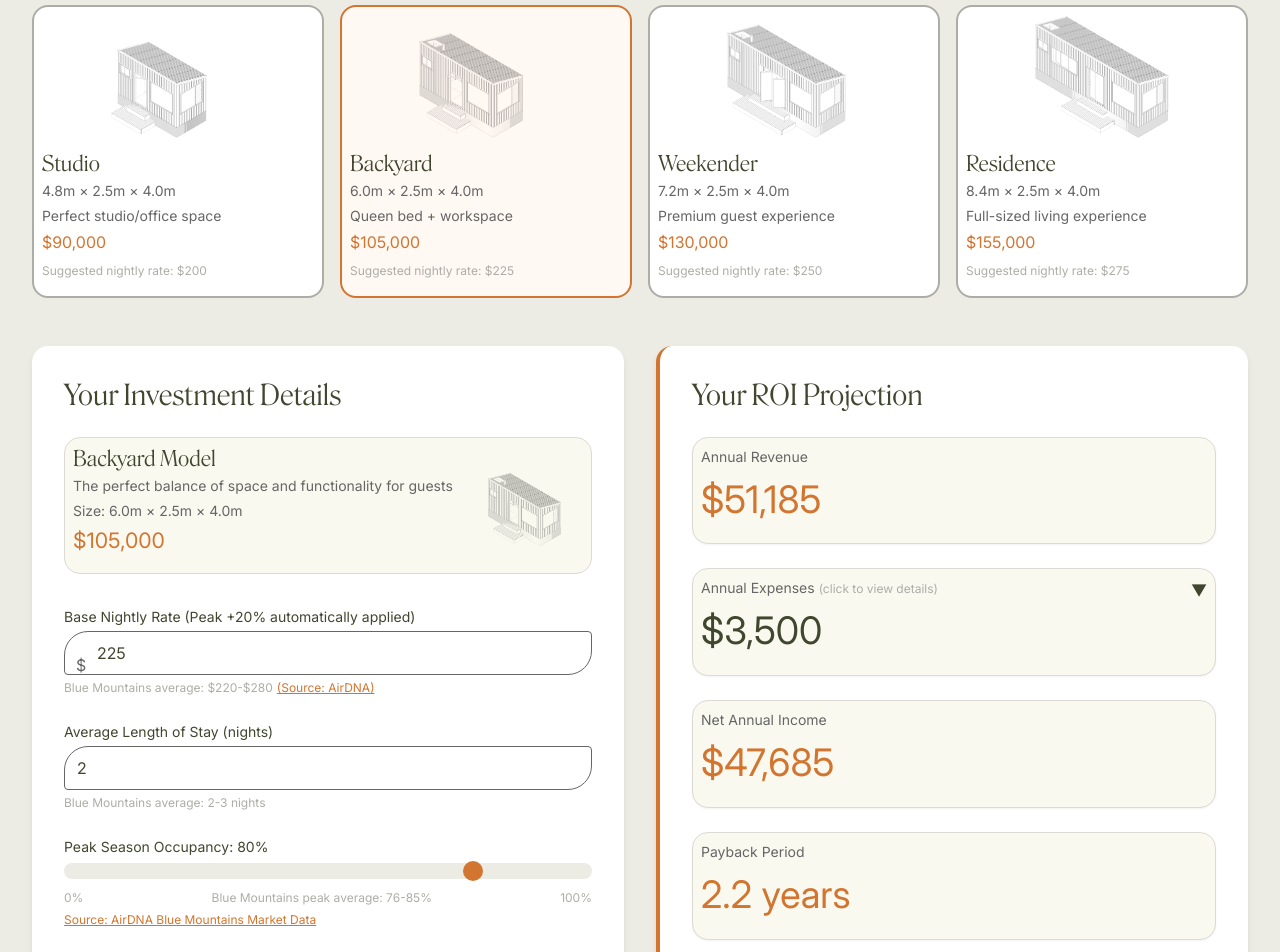
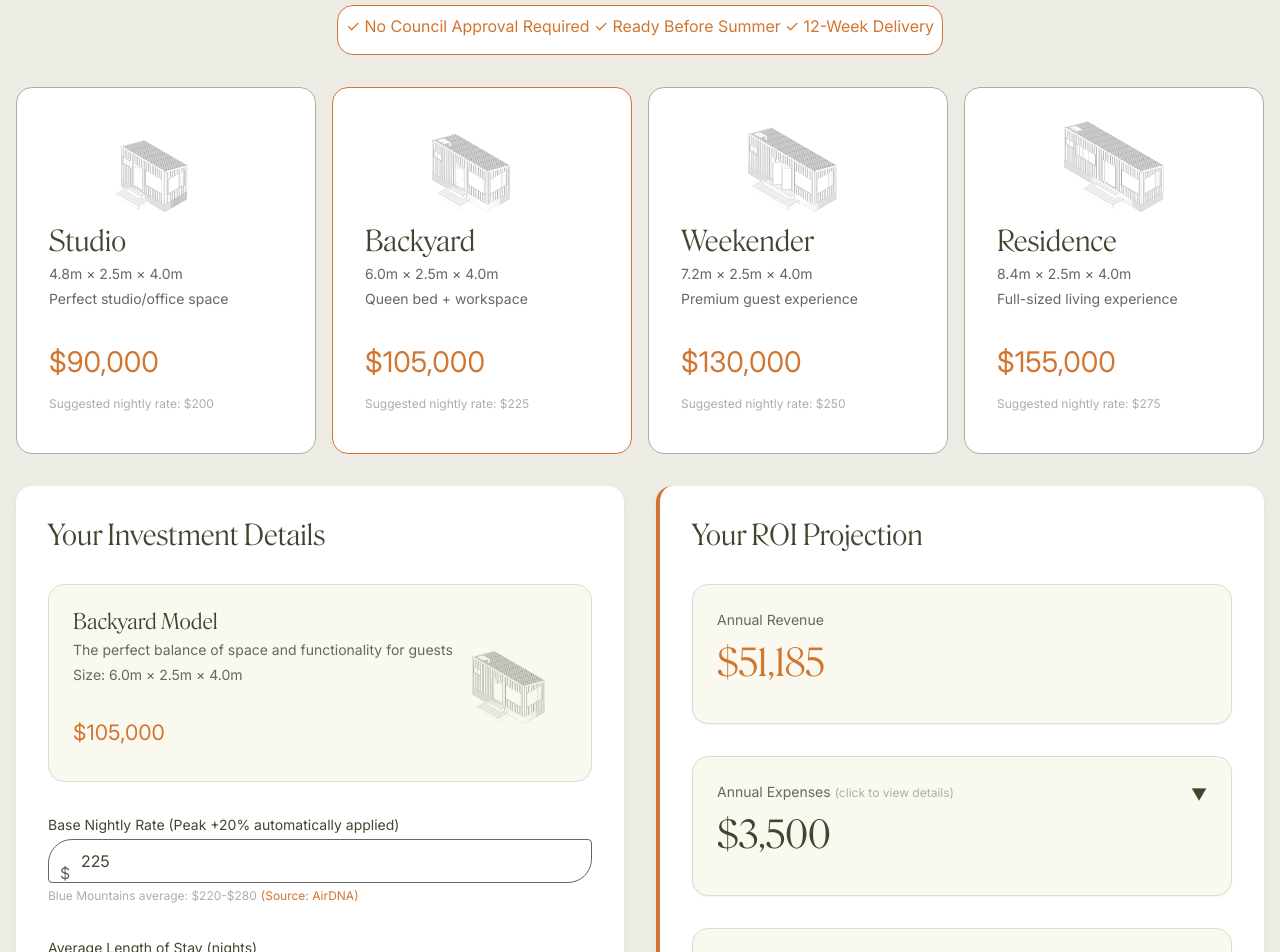
Before and after one commit to talltiny/tall-tiny-calculator, a React (Vite) app: page / in a window 1280 px wide. Shown: the part 1640-2592 px from the top of the page. Built offline with nearby package versions, Linux system fonts and the light colour scheme.

Commit message:
trying to fix borders and layout

```diff
--- a/src/TallTinyROICalculator.jsx
+++ b/src/TallTinyROICalculator.jsx
@@ -202,12 +202,7 @@ const TallTinyROICalculator = () => {
   };
 
   const formatCurrency = (amount) => {
-    return new Intl.NumberFormat('en-AU', {
-      style: 'currency',
-      currency: 'AUD',
-      minimumFractionDigits: 0,
-      maximumFractionDigits: 0,
-    }).format(amount);
+    return `${formatNumber(amount)}`;
   };
 
   const formatNumber = (num) => {
@@ -220,7 +215,7 @@ const TallTinyROICalculator = () => {
 
   return (
     <div className="min-h-screen bg-neutral-lighter font-body">
-      <div className="max-w-lg mx-auto py-large px-medium">
+      <div className="max-w-lg py-large">
         {/* Header with Logo */}
         <header className="text-center mb-medium">
           <div className="mb-xsmall">
@@ -234,7 +229,8 @@ const TallTinyROICalculator = () => {
           </div>
 
           {/* Added Investment Calculator Title */}
-          <h1 className="text-h2 font-light text-neutral-darkest mb-medium">
+          <h1 className="text-h2 font-light text-neutral-darkest mb-medium"
+              style={{fontFamily: "'Roslindalevariable Opsz Slnt Wdth Wght', Times New Roman, sans-serif", fontVariationSettings: '"wght" 300, "wdth" 90, "opsz" 48'}}>
             Investment Calculator
           </h1>
 
@@ -275,39 +271,37 @@ const TallTinyROICalculator = () => {
         </header>
 
         {/* Model Selection */}
-        <section className="mb-large">
-          <h2 className="text-h4 font-light text-neutral-darkest mb-small text-center">
-            Choose Your Tiny Home Model
-          </h2>
+        <section className="mb-medium">
           <div className="grid grid-cols-1 md:grid-cols-2 lg:grid-cols-4 gap-4">
             {Object.entries(modelData).map(([key, data]) => (
               <div
                 key={key}
                 onClick={() => handleModelChange(key)}
-                className={`border-2 rounded-standard p-xxsmall cursor-pointer transition-all bg-white ${
+                className={`border border-neutral-light rounded-standard p-medium cursor-pointer bg-white ${
                   model === key
                     ? 'border-tt-timber bg-neutral-lightest'
-                    : 'border-neutral-light hover:border-neutral'
+                    : 'hover:border-neutral'
                 }`}
+                style={{ display: 'flex', flexDirection: 'column', height: '100%' }}
               >
-                {/* Model Image */}
-                <div className="mb-xxsmall h-32 flex items-center justify-center overflow-hidden">
+                <div className="mb-xxsmall flex justify-center h-24">
                   <img
                     src={data.image}
                     alt={`${key} model`}
-                    className="object-contain h-full w-full"
+                    className="object-contain h-full"
                   />
                 </div>
-                <h3 className="font-semibold capitalize text-large mb-tiny text-neutral-darkest">
+                <h3 className="font-light capitalize text-h5 mb-tiny text-neutral-darkest"
+                    style={{fontFamily: "'Roslindalevariable Opsz Slnt Wdth Wght', Times New Roman, sans-serif", fontVariationSettings: '"wght" 300, "wdth" 90, "opsz" 30'}}>
                   {key}
                 </h3>
                 <p className="text-small text-neutral mb-tiny">{data.size}</p>
-                <p className="text-small text-neutral mb-tiny">{data.features}</p>
-                <p className="font-bold text-tt-timber">
-                  {formatCurrency(data.price)}
+                <p className="text-small text-neutral mb-medium">{data.features}</p>
+                <p className="font-bold text-tt-timber text-h5">
+                  ${formatNumber(data.price)}
                 </p>
                 <p className="text-tiny text-neutral-light mt-tiny">
-                  Suggested nightly rate: {formatCurrency(data.suggestedRate)}
+                  Suggested nightly rate: ${data.suggestedRate}
                 </p>
               </div>
             ))}
@@ -318,21 +312,23 @@ const TallTinyROICalculator = () => {
         <div className="grid grid-cols-1 lg:grid-cols-2 gap-8">
           {/* Input Panel */}
           <div className="bg-white rounded-standard p-medium shadow-small">
-            <h3 className="text-h5 font-light text-neutral-darkest mb-small">
+            <h3 className="text-h5 font-light text-neutral-darkest mb-medium"
+                style={{fontFamily: "'Roslindalevariable Opsz Slnt Wdth Wght', Times New Roman, sans-serif", fontVariationSettings: '"wght" 300, "wdth" 90, "opsz" 30'}}>
               Your Investment Details
             </h3>
 
             {/* Selected Model Info */}
-            <div className="bg-light-card-bg rounded-standard p-xxsmall mb-medium border border-light-card-border">
+            <div className="bg-light-card-bg rounded-standard p-small mb-medium border border-light-card-border">
               <div className="flex items-center">
                 <div className="flex-1">
-                  <h4 className="font-semibold text-large capitalize mb-tiny text-neutral-darkest">
+                  <h4 className="font-light text-h6 capitalize mb-tiny text-neutral-darkest"
+                      style={{fontFamily: "'Roslindalevariable Opsz Slnt Wdth Wght', Times New Roman, sans-serif", fontVariationSettings: '"wght" 300, "wdth" 90, "opsz" 25'}}>
                     {model} Model
                   </h4>
                   <p className="text-neutral text-small mb-tiny">{modelData[model].description}</p>
-                  <p className="text-neutral text-small mb-tiny">Size: {modelData[model].size}</p>
+                  <p className="text-neutral text-small mb-medium">Size: {modelData[model].size}</p>
                   <p className="font-bold text-large text-tt-timber">
-                    {formatCurrency(modelData[model].price)}
+                    ${formatNumber(modelData[model].price)}
                   </p>
                 </div>
                 <div className="w-24 h-24 ml-2">
@@ -346,7 +342,7 @@ const TallTinyROICalculator = () => {
             </div>
 
             {/* Nightly Rate */}
-            <div className="mb-small">
+            <div className="mb-medium">
               <label className="block text-small font-medium mb-tiny text-neutral-darkest">
                 Base Nightly Rate (Peak +20% automatically applied)
               </label>
@@ -367,7 +363,7 @@ const TallTinyROICalculator = () => {
                   href="https://www.airdna.co/vacation-rental-data/app/au/new-south-wales/blue-mountains/overview"
                   target="_blank"
                   rel="noopener noreferrer"
-                  className="ml-1 underline text-tt-timber"
+                  className="ml-1 text-tt-timber"
                 >
                   (Source: AirDNA)
                 </a>
@@ -375,7 +371,7 @@ const TallTinyROICalculator = () => {
             </div>
 
             {/* Average Stay Length */}
-            <div className="mb-small">
+            <div className="mb-medium">
               <label className="block text-small font-medium mb-tiny text-neutral-darkest">
                 Average Length of Stay (nights)
               </label>
@@ -393,7 +389,7 @@ const TallTinyROICalculator = () => {
             </div>
 
             {/* Peak Season Occupancy */}
-            <div className="mb-small">
+            <div className="mb-medium">
               <label className="block text-small font-medium mb-tiny text-neutral-darkest">
                 Peak Season Occupancy: {peakOccupancy}%
               </label>
@@ -415,7 +411,7 @@ const TallTinyROICalculator = () => {
                   href="https://www.airdna.co/vacation-rental-data/app/au/new-south-wales/blue-mountains/overview"
                   target="_blank"
                   rel="noopener noreferrer"
-                  className="underline text-tt-timber"
+                  className="text-tt-timber"
                 >
                   Source: AirDNA Blue Mountains Market Data
                 </a>
@@ -507,21 +503,23 @@ const TallTinyROICalculator = () => {
 
           {/* Results Panel */}
           <div className="bg-white rounded-standard p-medium shadow-small border-l-4 border-tt-timber">
-            <h3 className="text-h5 font-light text-neutral-darkest mb-small">
+            <h3 className="text-h5 font-light text-neutral-darkest mb-medium"
+                style={{fontFamily: "'Roslindalevariable Opsz Slnt Wdth Wght', Times New Roman, sans-serif", fontVariationSettings: '"wght" 300, "wdth" 90, "opsz" 30'}}>
               Your ROI Projection
             </h3>
 
             {/* Key Metrics */}
-            <div className="space-y-small mb-medium">
-              <div className="bg-light-card-bg rounded-standard p-xxsmall shadow-xxsmall border border-light-card-border">
+            <div className="space-y-medium mb-medium">
+              <div className="bg-light-card-bg rounded-standard p-small shadow-xxsmall border border-light-card-border">
                 <p className="text-small text-neutral mb-tiny">Annual Revenue</p>
-                <p className="text-h4 font-light text-tt-timber">
-                  {formatCurrency(results.annualRevenue)}
+                <p className="text-h4 font-light text-tt-timber"
+                   style={{fontFamily: "'Roslindalevariable Opsz Slnt Wdth Wght', Times New Roman, sans-serif", fontVariationSettings: '"wght" 300, "wdth" 90, "opsz" 30'}}>
+                  ${formatNumber(results.annualRevenue)}
                 </p>
               </div>
 
               <div
-                className="bg-light-card-bg rounded-standard p-xxsmall shadow-xxsmall border border-light-card-border cursor-pointer"
+                className="bg-light-card-bg rounded-standard p-small shadow-xxsmall border border-light-card-border cursor-pointer"
                 onClick={toggleExpenses}
               >
                 <div className="flex justify-between items-center">
@@ -530,8 +528,9 @@ const TallTinyROICalculator = () => {
                   </p>
                   <span>{showExpenses ? '▲' : '▼'}</span>
                 </div>
-                <p className="text-h4 font-light text-neutral-darkest">
-                  {formatCurrency(results.annualExpenses)}
+                <p className="text-h4 font-light text-neutral-darkest"
+                   style={{fontFamily: "'Roslindalevariable Opsz Slnt Wdth Wght', Times New Roman, sans-serif", fontVariationSettings: '"wght" 300, "wdth" 90, "opsz" 30'}}>
+                  ${formatNumber(results.annualExpenses)}
                 </p>
 
                 {/* Expense Breakdown */}
@@ -543,7 +542,7 @@ const TallTinyROICalculator = () => {
                           return (
                             <div key={key} className="flex justify-between text-small">
                               <span className="capitalize">{key}</span>
-                              <span>{formatCurrency(value)}</span>
+                              <span>${formatNumber(value)}</span>
                             </div>
                           );
                         }
@@ -554,18 +553,23 @@ const TallTinyROICalculator = () => {
                 )}
               </div>
 
-              <div className="bg-light-card-bg rounded-standard p-xxsmall shadow-xxsmall border border-light-card-border">
+              <div className="bg-light-card-bg rounded-standard p-small shadow-xxsmall border border-light-card-border">
                 <p className="text-small text-neutral mb-tiny">Net Annual Income</p>
-                <p className="text-h4 font-light text-tt-timber">
-                  {formatCurrency(results.netIncome)}
+                <p className="text-h4 font-light text-tt-timber"
+                   style={{fontFamily: "'Roslindalevariable Opsz Slnt Wdth Wght', Times New Roman, sans-serif", fontVariationSettings: '"wght" 300, "wdth" 90, "opsz" 30'}}>
+                  ${formatNumber(results.netIncome)}
                 </p>
               </div>
 
-              <div className="bg-light-card-bg rounded-standard p-xxsmall shadow-xxsmall border border-light-card-border">
+              <div className="bg-light-card-bg rounded-standard p-small shadow-xxsmall border border-light-card-border">
                 <p className="text-small text-neutral mb-tiny">Payback Period</p>
-                <p className="text-h4 font-light text-tt-timber">
-                  {results.paybackYears.toFixed(1)} years
-                </p>
+                <div>
+                  <p className="text-h4 font-light text-tt-timber"
+                     style={{fontFamily: "'Roslindalevariable Opsz Slnt Wdth Wght', Times New Roman, sans-serif", fontVariationSettings: '"wght" 300, "wdth" 90, "opsz" 30'}}>
+                    {results.paybackYears.toFixed(1)}
+                  </p>
+                  <p className="text-large text-tt-timber">years</p>
+                </div>
               </div>
             </div>
 
--- a/src/styles.css
+++ b/src/styles.css
@@ -393,15 +393,58 @@ img {
 .shadow-xlarge { box-shadow: var(--shadow-xlarge); }
 .shadow-xxlarge { box-shadow: var(--shadow-xxlarge); }
 
-/* Border Radius */
-.rounded-standard { border-radius: var(--radius-standard); }
-.rounded-button { border-radius: var(--radius-button); }
+/* Add container classes with proper padding */
+.max-w-lg {
+  max-width: 80rem; /* 1280px */
+  margin-left: auto;
+  margin-right: auto;
+  padding-left: 1rem;
+  padding-right: 1rem;
+}
 
-/* Layout */
-.min-h-screen { min-height: 100vh; }
-.max-w-sm { max-width: 52rem; } /* 832px */
-.max-w-md { max-width: 64rem; } /* 1024px */
-.max-w-lg { max-width: 80rem; } /* 1280px */
+.mx-auto {
+  margin-left: auto;
+  margin-right: auto;
+}
+
+.py-large {
+  padding-top: 2rem; /* Reduced from 3rem */
+  padding-bottom: 2rem; /* Reduced from 3rem */
+}
+
+.px-medium {
+  padding-left: 1rem; /* Reduced from 2rem */
+  padding-right: 1rem; /* Reduced from 2rem */
+}
+
+/* Card and border styles */
+.rounded-standard {
+  border-radius: 16px;
+}
+
+.rounded-button {
+  border-radius: 24px 4px; /* asymmetrical radius */
+}
+
+.shadow-small {
+  box-shadow: 0 4px 8px -2px rgba(0, 0, 0, 0.08), 0 2px 4px -2px rgba(0, 0, 0, 0.06);
+}
+
+.bg-white {
+  background-color: #ffffff;
+}
+
+.bg-light-card-bg {
+  background-color: #faf9f0;
+}
+
+.border-tt-timber {
+  border-color: #d27530;
+}
+
+.text-tt-timber {
+  color: #d27530;
+}
 
 /* Typography */
 .text-center { text-align: center; }
```
